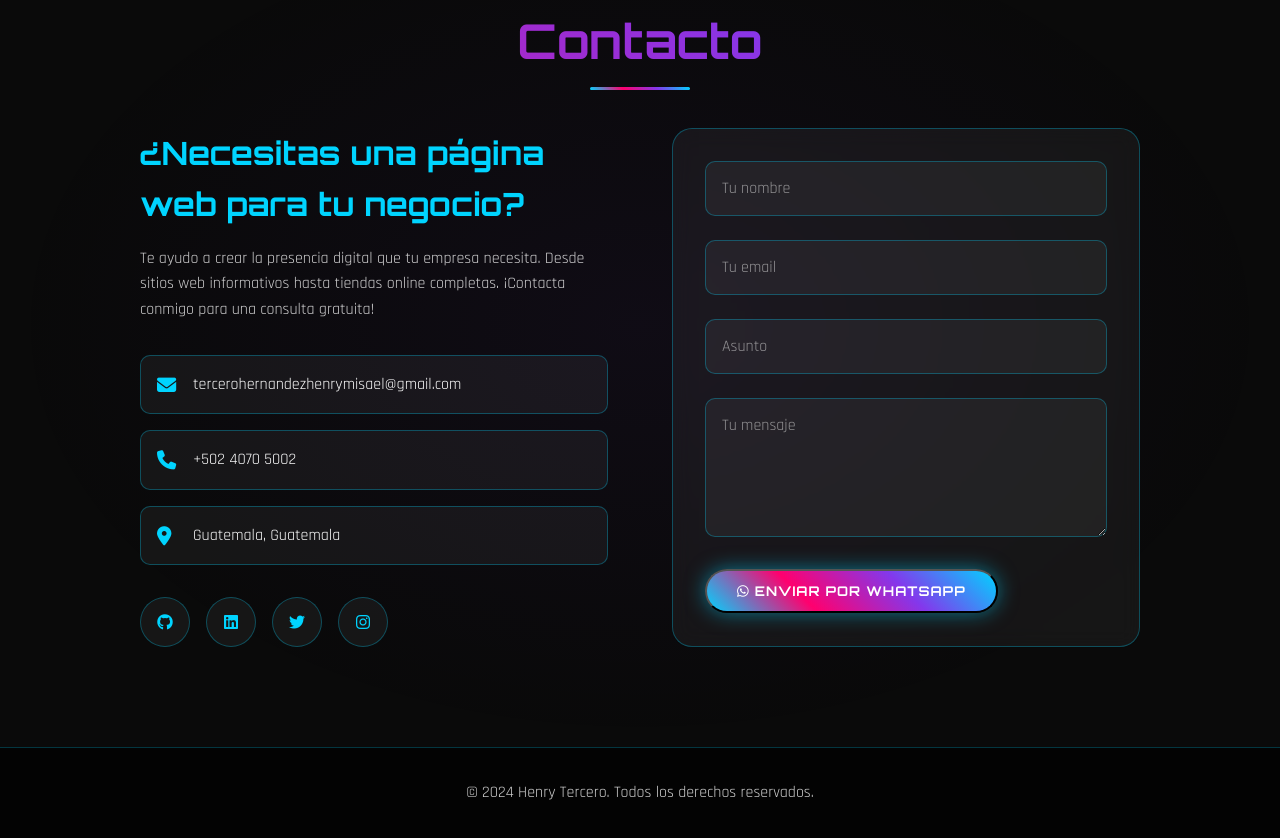
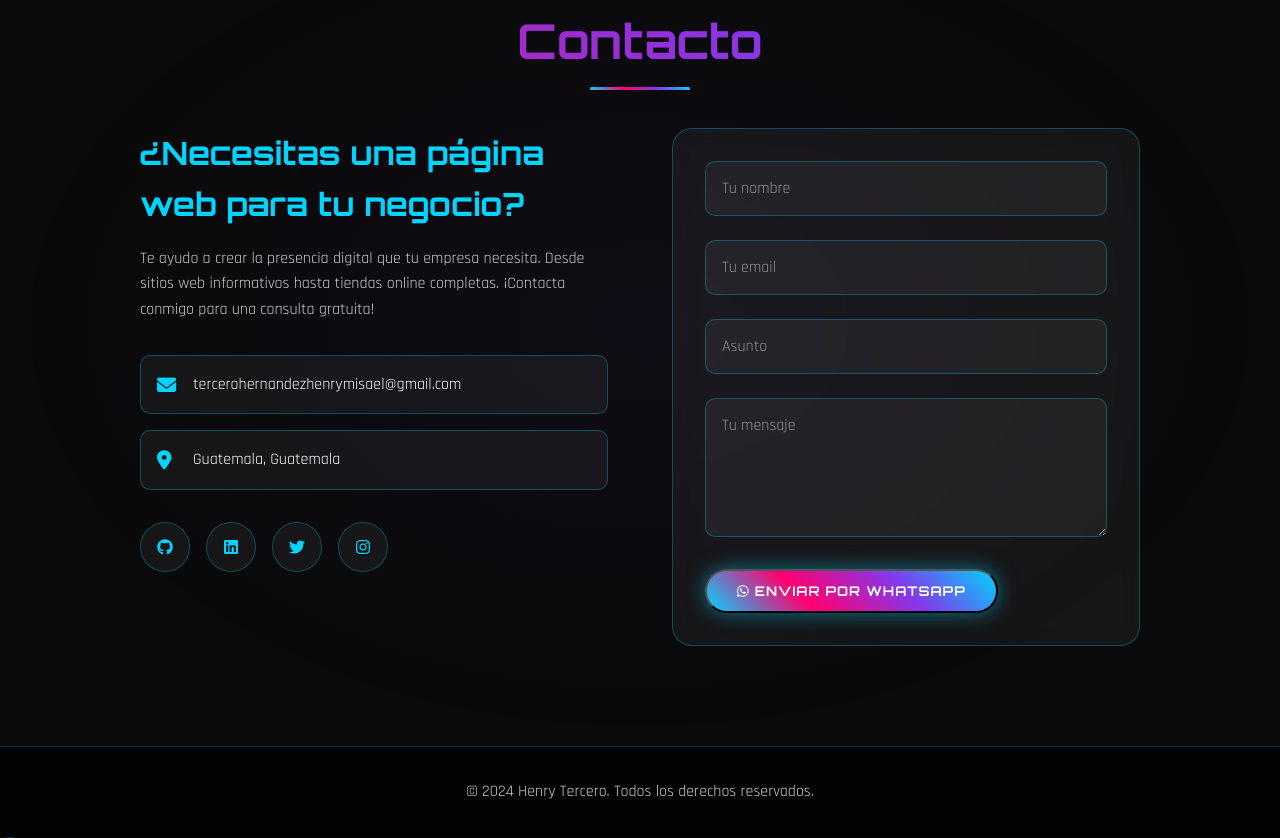
Before and after one commit to Henry-Tercero-MH/myPortafolio2025, a website: page index.html in a window 1280 px wide. Shown: the part 7822-8660 px from the top of the page. Drawn offline with nearby package versions, Linux system fonts and the light colour scheme; animation ran at ten frames a second.

Commit message:
se quito el tel

```diff
--- a/index.html
+++ b/index.html
@@ -528,10 +528,7 @@
                             <i class="fas fa-envelope"></i>
                             <span>tercerohernandezhenrymisael@gmail.com</span>
                         </div>
-                        <div class="contact-method">
-                            <i class="fas fa-phone"></i>
-                            <span>+502 4070 5002</span>
-                        </div>
+
                         <div class="contact-method">
                             <i class="fas fa-map-marker-alt"></i>
                             <span>Guatemala, Guatemala</span>
```
